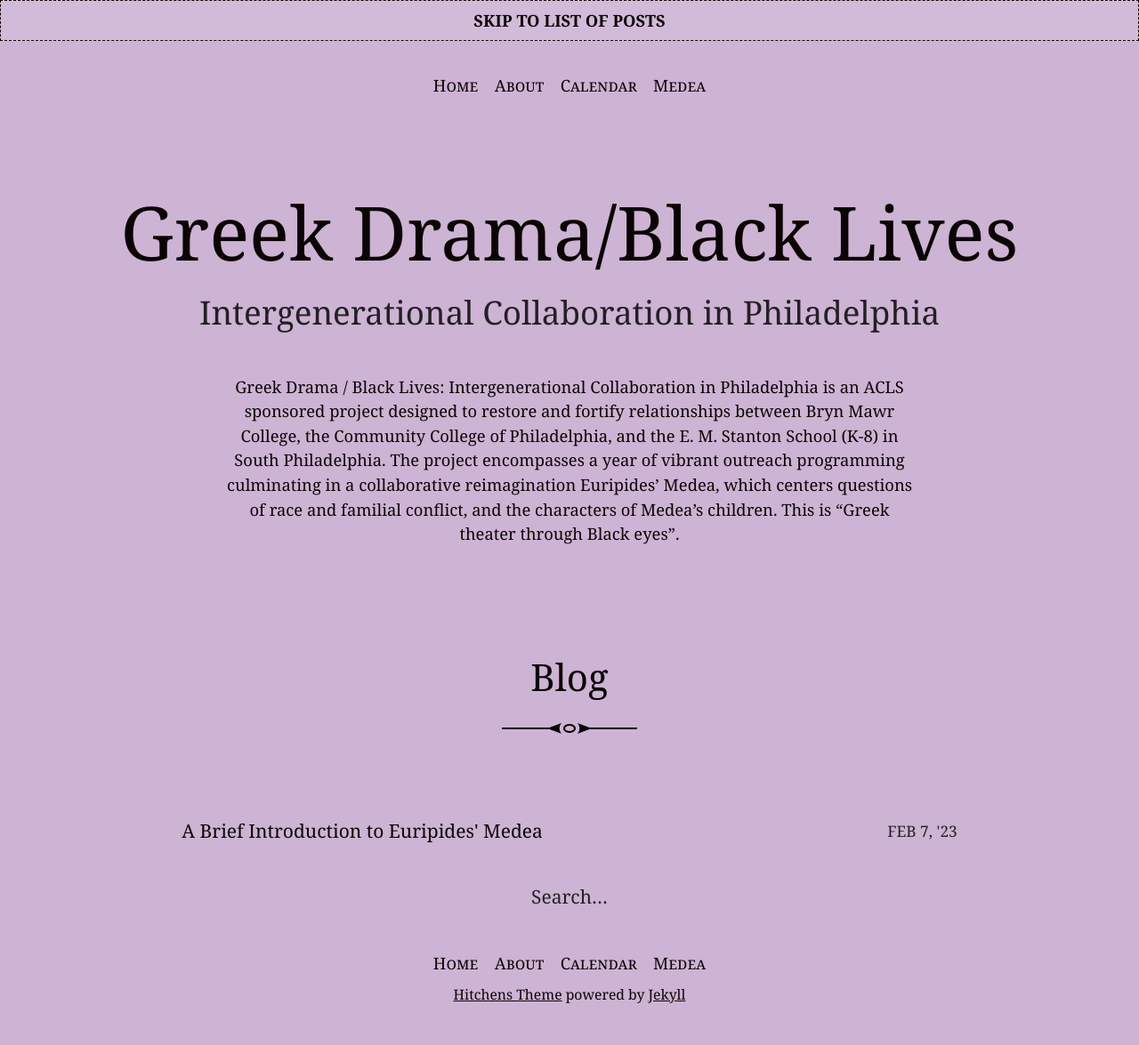
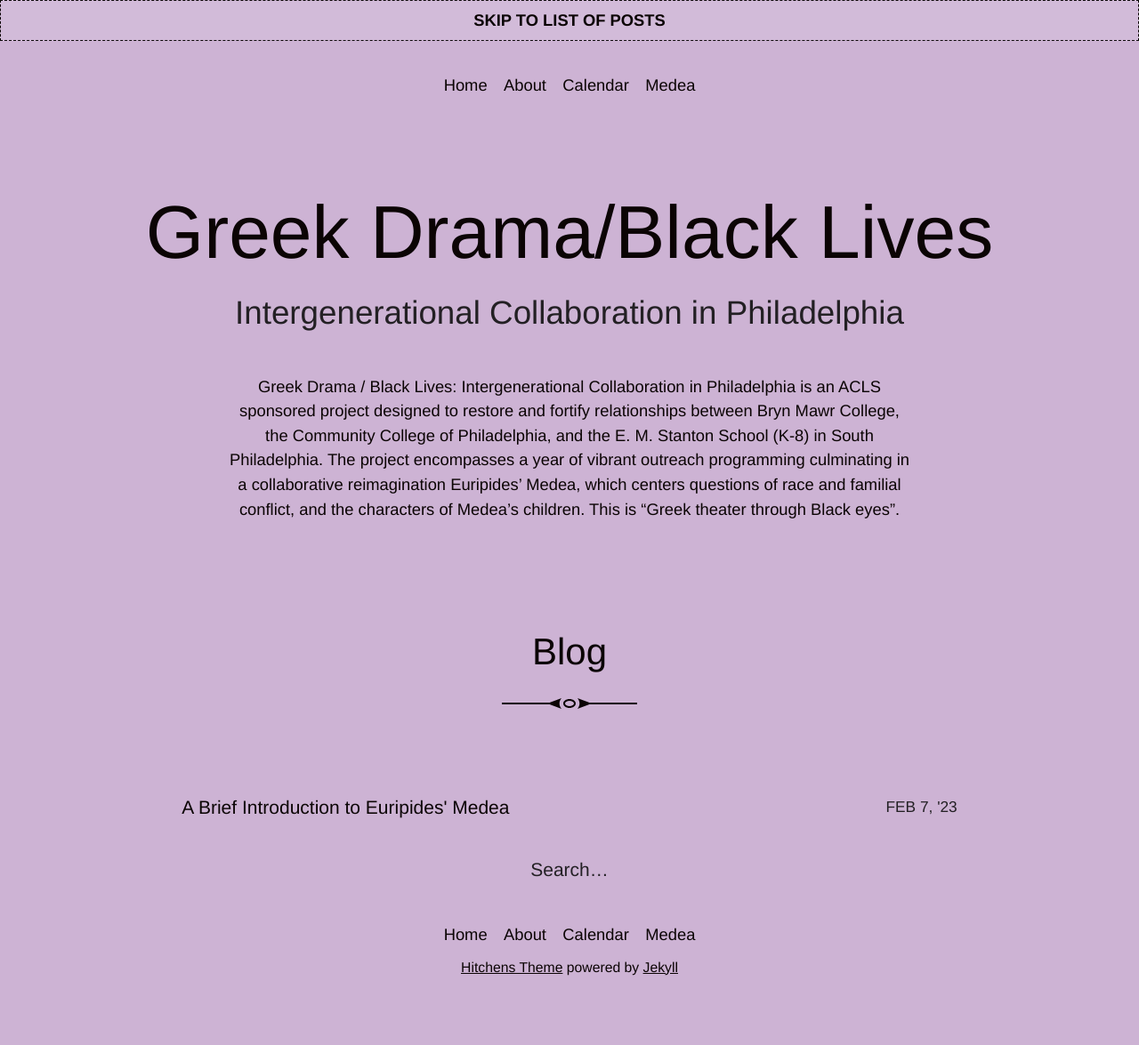
Before and after one commit to digbmc/media-medea, a Jekyll site: the page built from index.html, in a window 1280 px wide. Shown: the whole page at 89% size. Built offline with Jekyll 4.4.1, drawn with Linux system fonts in a browser that asks for light colours; the list of posts is cut into pages by our own code; after the commit the page ends 1143 px from its top, so only the background shows below that.

Commit message:
font changes

```diff
--- a/_sass/_font.scss
+++ b/_sass/_font.scss
@@ -1,14 +1,14 @@
 /* eb-garamond-regular - latin */
-@font-face {
-  font-family: 'EB Garamond';
-  font-style: normal;
-  font-weight: 400;
-  font-display: auto;
-  src: url('#{$asset_url}/fonts/eb-garamond-v9-latin-regular.eot'); /* IE9 Compat Modes */
-  src: local('EB Garamond Regular'), local('EBGaramond-Regular'),
-       url('#{$asset_url}/fonts/eb-garamond-v9-latin-regular.eot?#iefix') format('embedded-opentype'), /* IE6-IE8 */
-       url('#{$asset_url}/fonts/eb-garamond-v9-latin-regular.woff2') format('woff2'), /* Super Modern Browsers */
-       url('#{$asset_url}/fonts/eb-garamond-v9-latin-regular.woff') format('woff'), /* Modern Browsers */
-       url('#{$asset_url}/fonts/eb-garamond-v9-latin-regular.ttf') format('truetype'), /* Safari, Android, iOS */
-       url('#{$asset_url}/fonts/eb-garamond-v9-latin-regular.svg#EBGaramond') format('svg'); /* Legacy iOS */
-}
+// @font-face {
+//   font-family: 'EB Garamond';
+//   font-style: normal;
+//   font-weight: 400;
+//   font-display: auto;
+//   src: url('#{$asset_url}/fonts/eb-garamond-v9-latin-regular.eot'); /* IE9 Compat Modes */
+//   src: local('EB Garamond Regular'), local('EBGaramond-Regular'),
+//        url('#{$asset_url}/fonts/eb-garamond-v9-latin-regular.eot?#iefix') format('embedded-opentype'), /* IE6-IE8 */
+//        url('#{$asset_url}/fonts/eb-garamond-v9-latin-regular.woff2') format('woff2'), /* Super Modern Browsers */
+//        url('#{$asset_url}/fonts/eb-garamond-v9-latin-regular.woff') format('woff'), /* Modern Browsers */
+//        url('#{$asset_url}/fonts/eb-garamond-v9-latin-regular.ttf') format('truetype'), /* Safari, Android, iOS */
+//        url('#{$asset_url}/fonts/eb-garamond-v9-latin-regular.svg#EBGaramond') format('svg'); /* Legacy iOS */
+// }
--- a/_sass/_menu.scss
+++ b/_sass/_menu.scss
@@ -19,7 +19,7 @@
 .site-navigation li {
   list-style: none;
   font-size: .875em;
-  font-variant: small-caps;
+  // font-variant: small-caps;
   margin: 0;
   &.active a {
     text-decoration: underline;
--- a/_sass/_variables.scss
+++ b/_sass/_variables.scss
@@ -2,7 +2,7 @@
 $highlight:           lighten($brand-color, 35%);
 $text-color:          #0b0404;
 $muted-text-color:    #232024;
-$font-family:         "Georgia", "Times New Roman", serif;
+$font-family:         "Helvetica", "Arial", sans-serif;
 
 $on-bigphone:         375px;
 $on-tablet:           768px;
```
